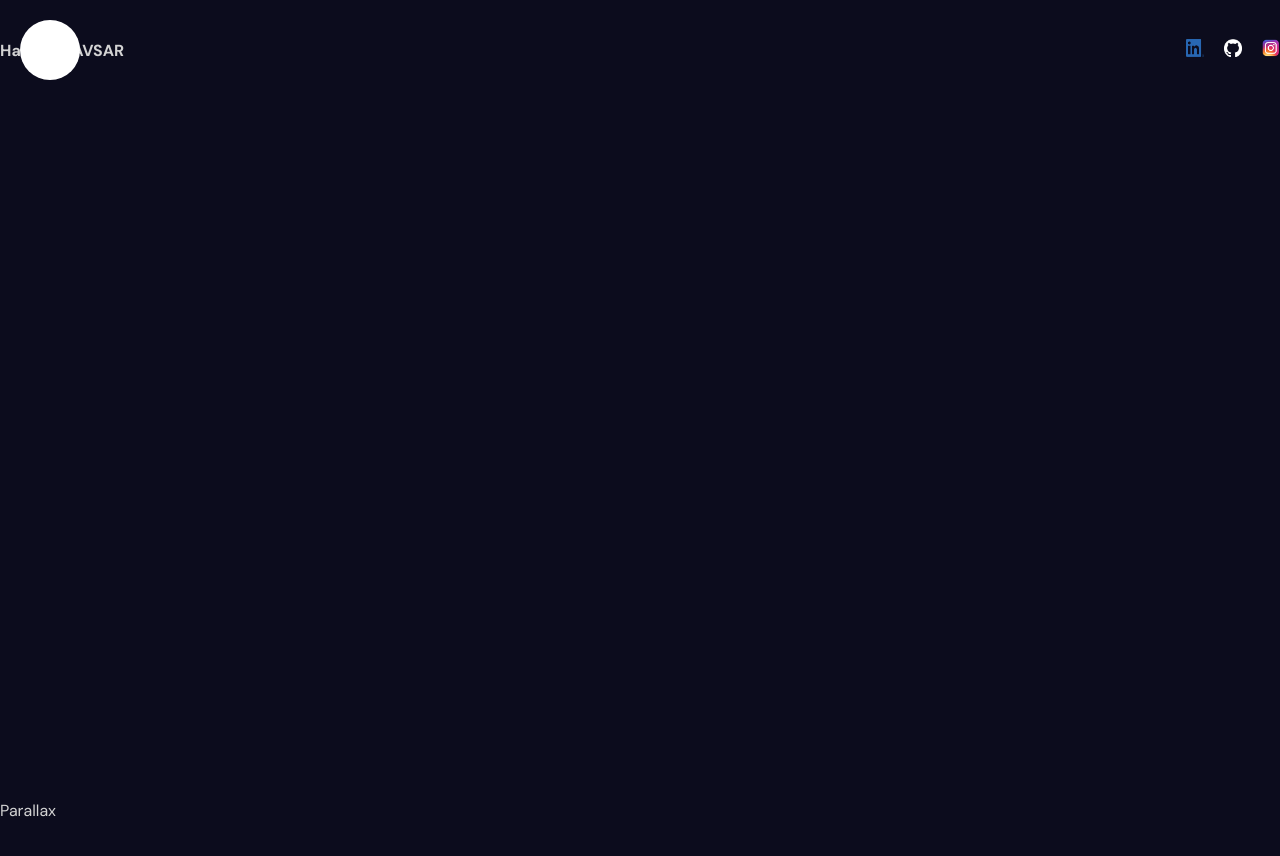
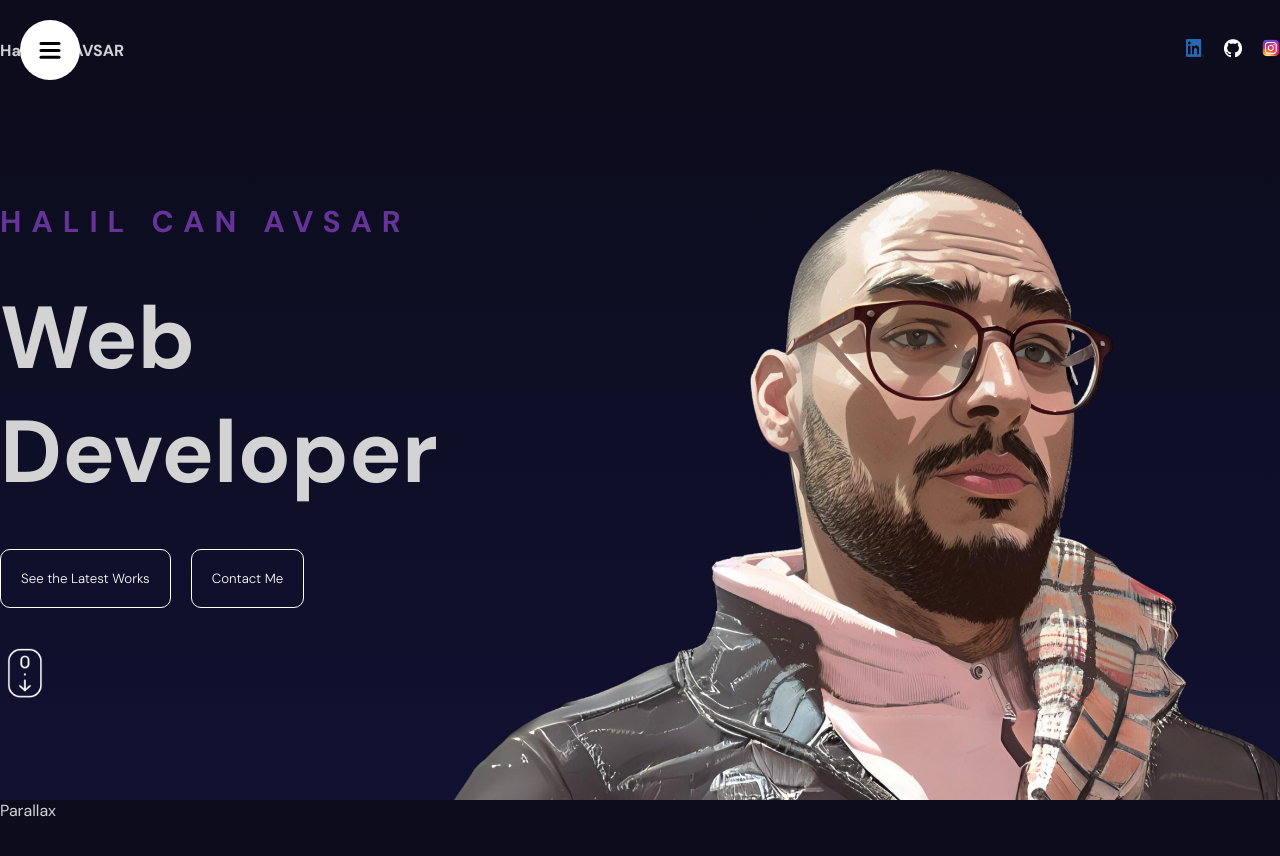
Before and after one commit to halilcanavsar/portfolio, a React (Vite) app: page / in a window 1280 px wide. Shown: the top 856 px of the page. Built offline with nearby package versions, Linux system fonts and the light colour scheme.

Commit message:
hero page

```diff
--- a/src/App.jsx
+++ b/src/App.jsx
@@ -1,10 +1,12 @@
 import './app.scss';
+import Hero from './components/hero/Hero';
 import Navbar from './components/navbar/Navbar';
 const App = () => {
   return (
     <div>
       <section id="Homepage">
         <Navbar />
+        <Hero />
       </section>
       <section id="Services">Parallax</section>
       <section>Services</section>
--- /dev/null
+++ b/src/components/hero/Hero.jsx
@@ -0,0 +1,24 @@
+import './hero.scss';
+
+function Hero() {
+  return (
+    <div className="hero">
+      <div className="wrapper">
+        <div className="textContainer">
+          <h2>HALIL CAN AVSAR</h2>
+          <h1>Web Developer</h1>
+          <div className="buttons">
+            <button>See the Latest Works</button>
+            <button>Contact Me</button>
+          </div>
+          <img src="./scroll.png" alt="" />
+        </div>
+      </div>
+      <div className="imageContainer">
+        <img src="./hero.png" alt="hero" />
+      </div>
+    </div>
+  );
+}
+
+export default Hero;
--- /dev/null
+++ b/src/components/hero/hero.scss
@@ -0,0 +1,73 @@
+@import '../../app.scss';
+
+.hero {
+  height: calc(100vh - 100px);
+  overflow: hidden;
+  background: linear-gradient(180deg, #0c0c1d, #111132);
+  position: relative;
+
+  .wrapper {
+    max-width: 1366px;
+    height: 100%;
+    margin: auto;
+
+    .textContainer {
+      width: 50%;
+      height: 100%;
+      display: flex;
+      flex-direction: column;
+      justify-content: center;
+      gap: 40px;
+
+      h2 {
+        font-size: 30px;
+        color: rebeccapurple;
+        letter-spacing: 10px;
+      }
+
+      h1 {
+        font-size: 88px;
+      }
+
+      .buttons {
+        button {
+          padding: 20px;
+          border: 1px solid white;
+          border-radius: 10px;
+          background-color: transparent;
+          color: white;
+          margin-right: 20px;
+          cursor: pointer;
+          font-weight: 300;
+        }
+      }
+
+      img {
+        width: 50px;
+      }
+    }
+  }
+
+  .imageContainer {
+    height: 100%;
+    position: absolute;
+    top: 0;
+    right: 0;
+
+    img {
+      width: 100%;
+      height: 100%;
+      object-fit: cover;
+    }
+  }
+
+  .slidingTextContainer {
+    position: absolute;
+    font-size: 50vh;
+    bottom: -120px;
+    white-space: nowrap;
+    color: #ffffff09;
+    width: 50%;
+    font-weight: bold;
+  }
+}
--- a/src/components/sidebar/Sidebar.jsx
+++ b/src/components/sidebar/Sidebar.jsx
@@ -3,9 +3,6 @@ import './sidebar.scss';
 import ToggleButton from './toggleButton/ToggleButton';
 import { useState } from 'react';
 import { motion } from 'framer-motion';
-
-function Sidebar() {
-  const [isOpen, setIsOpen] = useState(false);
 
 const variants = {
   open: {
@@ -25,6 +22,10 @@ function Sidebar() {
     },
   },
 };
+
+function Sidebar() {
+  const [isOpen, setIsOpen] = useState(false);
+
   return (
     <motion.div className="sidebar" animate={isOpen ? 'open' : 'closed'}>
       <motion.div className="bg" variants={variants}>
--- a/src/components/sidebar/links/Links.jsx
+++ b/src/components/sidebar/links/Links.jsx
@@ -1,14 +1,44 @@
+import { motion } from 'framer-motion';
+
+const variants = {
+  open: {
+    transition: { staggerChildren: 0.1, delayChildren: 0.2 },
+  },
+  closed: {
+    transition: { staggerChildren: 0.05, staggerDirection: -1 },
+  },
+};
+
+const itemVariants = {
+  open: {
+    y: 0,
+    opacity: 1,
+  },
+  closed: {
+    y: 50,
+    opacity: 0,
+  },
+};
+
 function Links() {
   const items = ['Homepage', 'Services', 'Portfolio', 'Contact', 'About'];
 
   return (
-    <div className="links">
+    <motion.div className="links" variants={variants}>
       {items.map((item) => (
-        <a href={`#${item}`} key={item}>
+        <motion.a
+          href={`#${item}`}
+          key={item}
+          variants={itemVariants}
+          whileHover={{
+            scale: 1.1,
+          }}
+          whileTap={{ scale: 0.95 }}
+        >
           {item}
-        </a>
+        </motion.a>
       ))}
-    </div>
+    </motion.div>
   );
 }
 
--- a/src/components/sidebar/toggleButton/ToggleButton.jsx
+++ b/src/components/sidebar/toggleButton/ToggleButton.jsx
@@ -1,10 +1,37 @@
+import { motion } from 'framer-motion';
+
 function ToggleButton({ setIsOpen }) {
   return (
     <button onClick={() => setIsOpen((prev) => !prev)}>
-      <svg width="23" height="23" viewBox="0 0 23 23">
-        <path strokeWidth="3" stroke="black" strokeLinecap="round" />
-        <path strokeWidth="3" stroke="black" strokeLinecap="round" />
-        <path strokeWidth="3" stroke="black" strokeLinecap="round" />
+      <svg width="23" height="23" viewBox="0 0 23 15">
+        <motion.path
+          strokeWidth="3"
+          stroke="black"
+          strokeLinecap="round"
+          variants={{
+            closed: { d: 'M 2 2.5 L 20 2.5' },
+            open: { d: 'M 3 16.5 L 17 2.5' },
+          }}
+        />
+        <motion.path
+          strokeWidth="3"
+          stroke="black"
+          strokeLinecap="round"
+          d="M 2 9.423 L 20 9.423"
+          variants={{
+            closed: { opacity: 1 },
+            open: { opacity: 0 },
+          }}
+        />
+        <motion.path
+          strokeWidth="3"
+          stroke="black"
+          strokeLinecap="round"
+          variants={{
+            closed: { d: 'M 2 16.346 L 20 16.346' },
+            open: { d: 'M 3 2.5 L 17 16.346' },
+          }}
+        />
       </svg>
     </button>
   );
```
Also changed, not shown: public/hero.png (added), public/scroll.png (added). Lines whose indentation alone changed are shown as unchanged.
